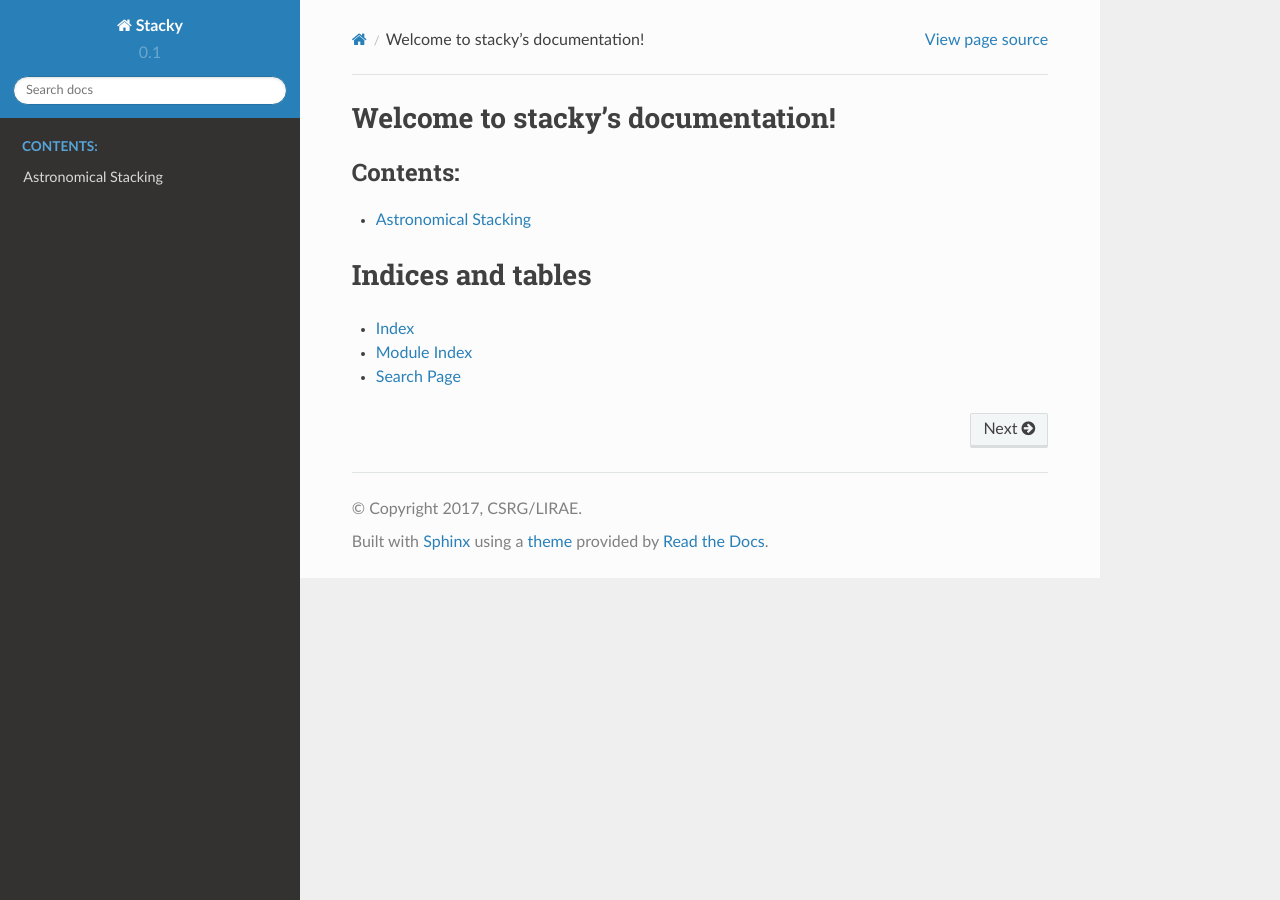
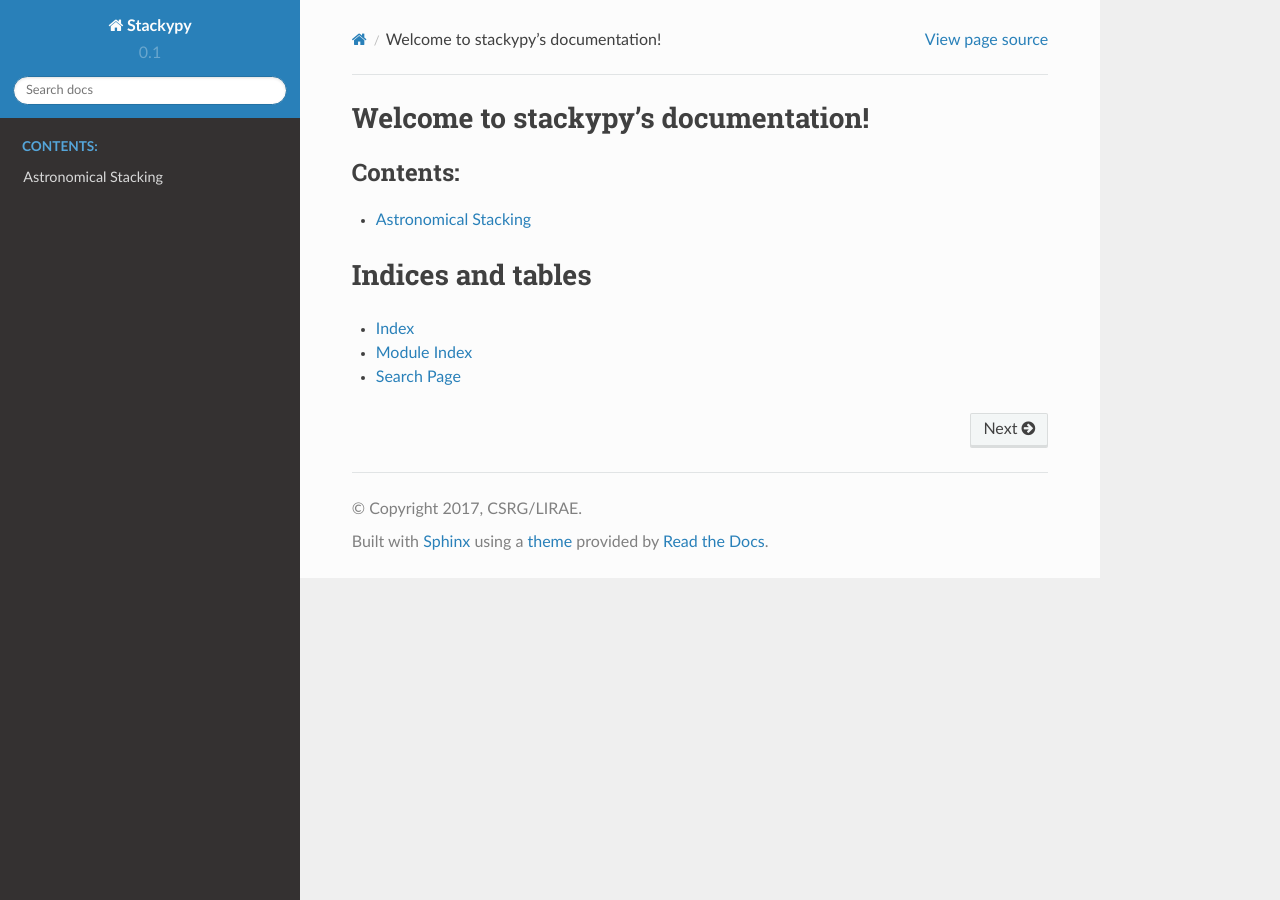
Before and after one commit to ChileanVirtualObservatory/stackypy, a Sphinx documentation site: the page built from doc/index.rst, in a window 1280 px wide. Built offline with Sphinx 7.4.7 and the Read the Docs theme 2.0.0, drawn with Linux system fonts in a browser that asks for light colours.

Commit message:
Renamed docs to stackypy.

```diff
--- a/doc/api/stackpy.detect_object.rst
+++ b/doc/api/stackypy.detect_object.rst
@@ -1,6 +1,6 @@
 detect_object
 =============
 
-.. currentmodule:: stackpy
+.. currentmodule:: stackypy
 
 .. autofunction:: detect_object
--- a/doc/api/stackpy.get_detection.rst
+++ b/doc/api/stackypy.get_detection.rst
@@ -1,6 +1,6 @@
 get_detection
 =============
 
-.. currentmodule:: stackpy
+.. currentmodule:: stackypy
 
 .. autofunction:: get_detection
--- a/doc/api/stackpy.stack_to_template.rst
+++ b/doc/api/stackypy.stack_to_template.rst
@@ -1,6 +1,6 @@
 stack_to_template
 =================
 
-.. currentmodule:: stackpy
+.. currentmodule:: stackypy
 
 .. autofunction:: stack_to_template
--- a/doc/conf.py
+++ b/doc/conf.py
@@ -1,7 +1,7 @@
 #!/usr/bin/env python3
 # -*- coding: utf-8 -*-
 #
-# stacky documentation build configuration file, created by
+# stackypy documentation build configuration file, created by
 # sphinx-quickstart on Thu Nov 23 17:07:54 2017.
 #
 # This file is execfile()d with the current directory set to its
@@ -61,7 +61,7 @@ source_suffix = '.rst'
 master_doc = 'index'
 
 # General information about the project.
-project = 'Stacky'
+project = 'Stackypy'
 copyright = '2017, CSRG/LIRAE'
 author = 'CSRG/LIRAE'
 
@@ -116,7 +116,7 @@ html_static_path = ['_static']
 # -- Options for HTMLHelp output ------------------------------------------
 
 # Output file base name for HTML help builder.
-htmlhelp_basename = 'stackydoc'
+htmlhelp_basename = 'stackypydoc'
 
 
 # -- Options for LaTeX output ---------------------------------------------
@@ -143,7 +143,7 @@ latex_elements = {
 # (source start file, target name, title,
 #  author, documentclass [howto, manual, or own class]).
 latex_documents = [
-    (master_doc, 'stacky.tex', 'stacky Documentation',
+    (master_doc, 'stackypy.tex', 'stackypy Documentation',
      'CSRG/LIRAE', 'manual'),
 ]
 
@@ -153,7 +153,7 @@ latex_documents = [
 # One entry per manual page. List of tuples
 # (source start file, name, description, authors, manual section).
 man_pages = [
-    (master_doc, 'stacky', 'stacky Documentation',
+    (master_doc, 'stackypy', 'stackypy Documentation',
      [author], 1)
 ]
 
@@ -164,8 +164,8 @@ man_pages = [
 # (source start file, target name, title, author,
 #  dir menu entry, description, category)
 texinfo_documents = [
-    (master_doc, 'stacky', 'stacky Documentation',
-     author, 'stacky', 'One line description of project.',
+    (master_doc, 'stackypy', 'stackypy Documentation',
+     author, 'stackypy', 'One line description of project.',
      'Miscellaneous'),
 ]
 
--- a/doc/index.rst
+++ b/doc/index.rst
@@ -1,9 +1,9 @@
-.. stacky documentation master file, created by
+.. stackypy documentation master file, created by
    sphinx-quickstart on Thu Nov 23 17:07:54 2017.
    You can adapt this file completely to your liking, but it should at least
    contain the root `toctree` directive.
 
-Welcome to stacky's documentation!
+Welcome to stackypy's documentation!
 ==================================
 
 .. toctree::
--- a/doc/stack.rst
+++ b/doc/stack.rst
@@ -3,4 +3,4 @@ Astronomical Stacking
 
 # Todo: Put information here
 
-.. automodapi:: stackpy
+.. automodapi:: stackypy
```
